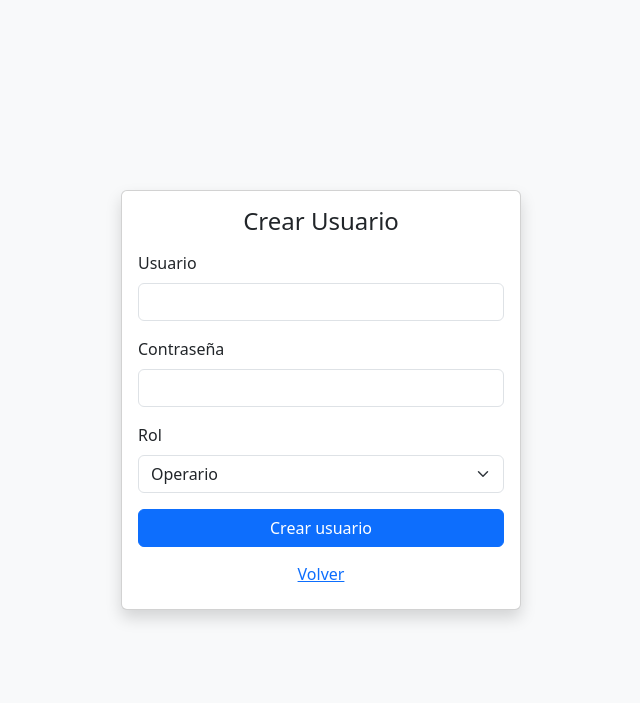
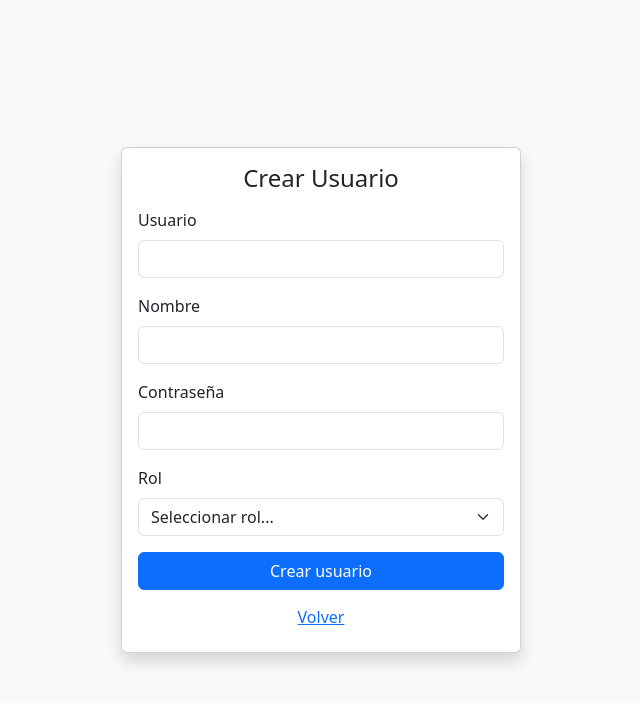
Before and after one commit to supayhuasi/Etiqueta, a PHP site: page /usuarios_crear.php in a window 1280 px wide. Shown: the top 703 px of the page, without its empty margins (319-959 px from the left). Run offline with PHP 8.4, Linux system fonts and the light colour scheme; the visitor is signed in with stand-in values (Sample User, id 1); tables that the repository leaves empty or names only in its code hold one stand-in row (values such as "Sample post").

Commit message:
cambios en el crear

```diff
--- a/usuarios_crear.php
+++ b/usuarios_crear.php
@@ -10,23 +10,35 @@ if (!isset($_SESSION['user']) || $_SESSION['rol'] !== 'admin') {
 
 $msg = '';
 
+// Obtener roles disponibles
+$stmt = $pdo->query("SELECT * FROM roles ORDER BY nombre");
+$roles = $stmt->fetchAll(PDO::FETCH_ASSOC);
+
 if ($_SERVER['REQUEST_METHOD'] === 'POST') {
     $usuario = trim($_POST['usuario']);
+    $nombre  = trim($_POST['nombre']);
     $pass    = $_POST['password'];
-    $rol     = $_POST['rol'];
+    $rol_id  = intval($_POST['rol_id']);
 
-    if ($usuario && $pass) {
+    if ($usuario && $pass && $rol_id) {
         $hash = password_hash($pass, PASSWORD_BCRYPT);
 
         try {
-            $stmt = $pdo->prepare("
-                INSERT INTO usuarios (usuario, password, rol)
-                VALUES (?, ?, ?)
-            ");
-            $stmt->execute([$usuario, $hash, $rol]);
-            $msg = '<div class="alert alert-success">Usuario creado correctamente</div>';
+            // Verificar si el usuario ya existe
+            $stmt = $pdo->prepare("SELECT id FROM usuarios WHERE usuario = ?");
+            $stmt->execute([$usuario]);
+            if ($stmt->rowCount() > 0) {
+                $msg = '<div class="alert alert-danger">El usuario ya existe</div>';
+            } else {
+                $stmt = $pdo->prepare("
+                    INSERT INTO usuarios (usuario, password, nombre, rol_id, activo)
+                    VALUES (?, ?, ?, ?, 1)
+                ");
+                $stmt->execute([$usuario, $hash, $nombre, $rol_id]);
+                $msg = '<div class="alert alert-success">Usuario creado correctamente</div>';
+            }
         } catch (PDOException $e) {
-            $msg = '<div class="alert alert-danger">El usuario ya existe</div>';
+            $msg = '<div class="alert alert-danger">Error: ' . htmlspecialchars($e->getMessage()) . '</div>';
         }
     } else {
         $msg = '<div class="alert alert-warning">Completá todos los campos</div>';
@@ -58,15 +70,22 @@ if ($_SERVER['REQUEST_METHOD'] === 'POST') {
         </div>
 
         <div class="mb-3">
+          <label class="form-label">Nombre</label>
+          <input type="text" name="nombre" class="form-control" required>
+        </div>
+
+        <div class="mb-3">
           <label class="form-label">Contraseña</label>
           <input type="password" name="password" class="form-control" required>
         </div>
 
         <div class="mb-3">
           <label class="form-label">Rol</label>
-          <select name="rol" class="form-select">
-            <option value="operario">Operario</option>
-            <option value="admin">Administrador</option>
+          <select name="rol_id" class="form-select" required>
+            <option value="">Seleccionar rol...</option>
+            <?php foreach ($roles as $r): ?>
+              <option value="<?= $r['id'] ?>"><?= htmlspecialchars($r['nombre']) ?></option>
+            <?php endforeach; ?>
           </select>
         </div>
 
```
